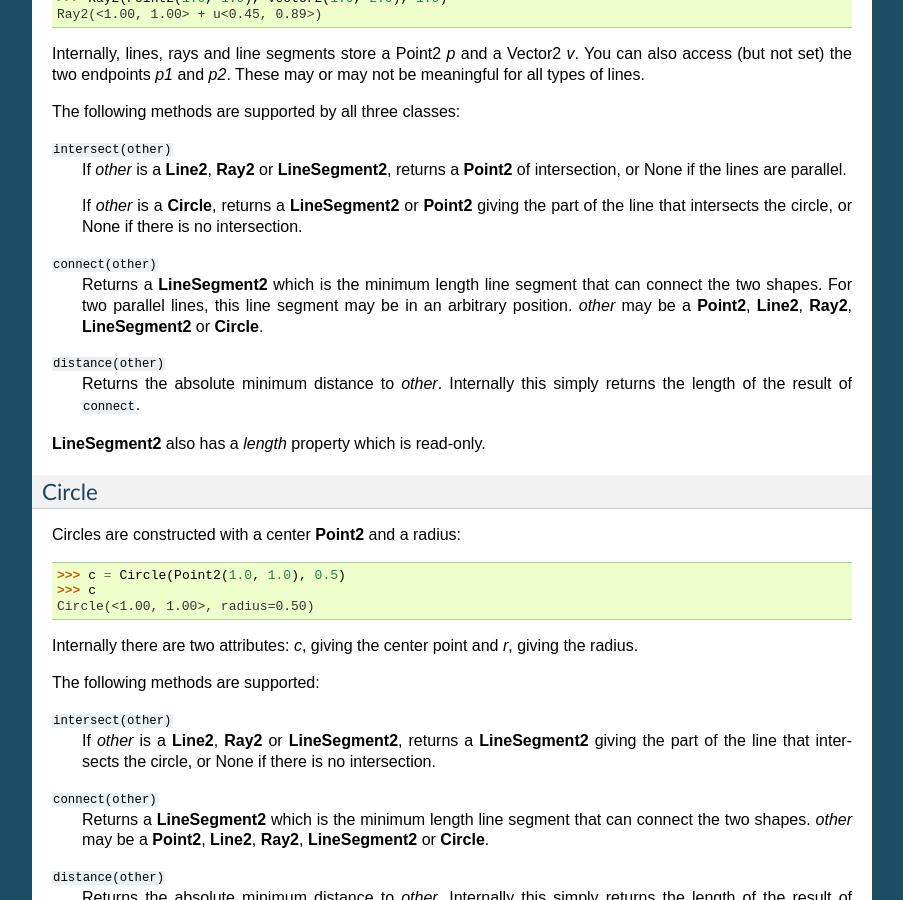
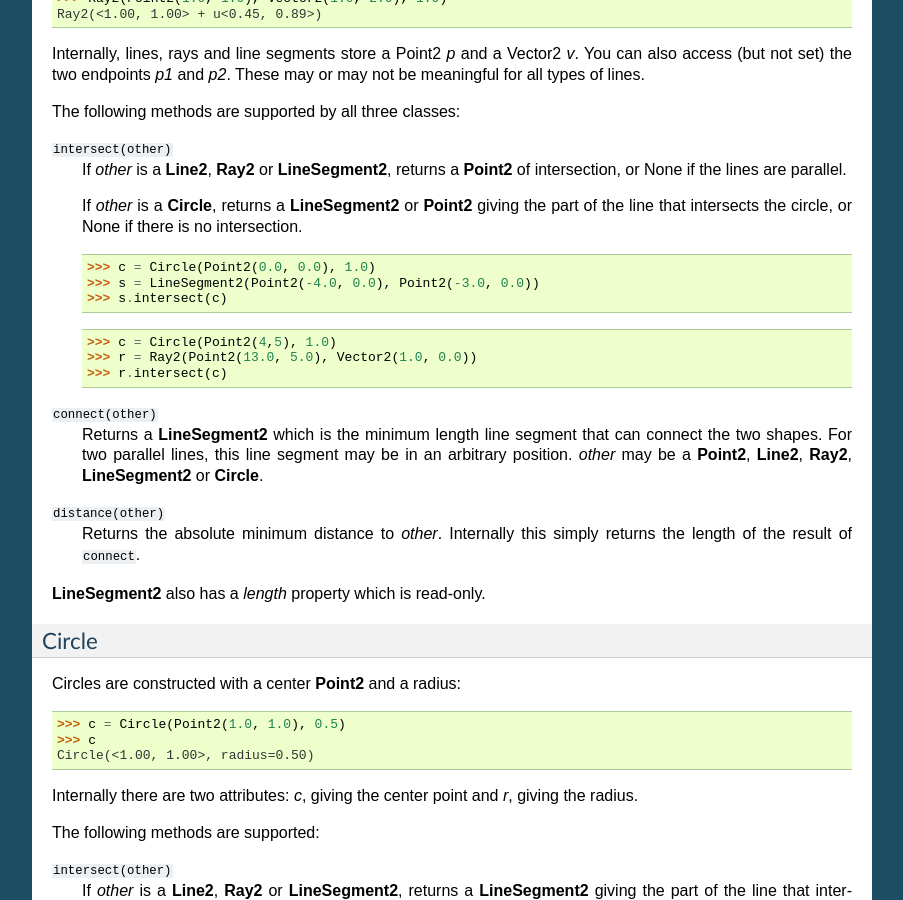
Before and after one commit to mortenlj/euclid, a Sphinx documentation site: the page built from docs/index.rst, in a window 1280 px wide and 900 px high, scrolled down 12123 px. Shown: the whole window, without its empty margins (198-1101 px from the left). Built offline with Sphinx 7.4.7, drawn with Linux system fonts in a browser that asks for light colours.

Commit message:
Applied patch to fix Circle intersecting LineSegment2 and related types
Patch supplied by e.zagoro...@gmail.com in pyeuclid issue 13:
https://code.google.com/p/pyeuclid/issues/detail?id=13

Added doctest to verify correct behaviour in documentation.

```diff
--- a/docs/index.rst
+++ b/docs/index.rst
@@ -757,6 +757,14 @@
     the part of the line that intersects the circle, or None if there
     is no intersection.
 
+    >>> c = Circle(Point2(0.0, 0.0), 1.0)
+    >>> s = LineSegment2(Point2(-4.0, 0.0), Point2(-3.0, 0.0))
+    >>> s.intersect(c)
+
+    >>> c = Circle(Point2(4,5), 1.0)
+    >>> r = Ray2(Point2(13.0, 5.0), Vector2(1.0, 0.0))
+    >>> r.intersect(c)
+
 ``connect(other)``
     Returns a **LineSegment2** which is the minimum length line segment
     that can connect the two shapes.  For two parallel lines, this
--- a/euclid.py
+++ b/euclid.py
@@ -1625,6 +1625,10 @@
     sq = math.sqrt(det)
     u1 = (-b + sq) / (2 * a)
     u2 = (-b - sq) / (2 * a)
+
+    if u1 * u2 > 0 and not L._u_in(u1) and not L._u_in(u2):
+        return None
+
     if not L._u_in(u1):
         u1 = max(min(u1, 1.0), 0.0)
     if not L._u_in(u2):
```
